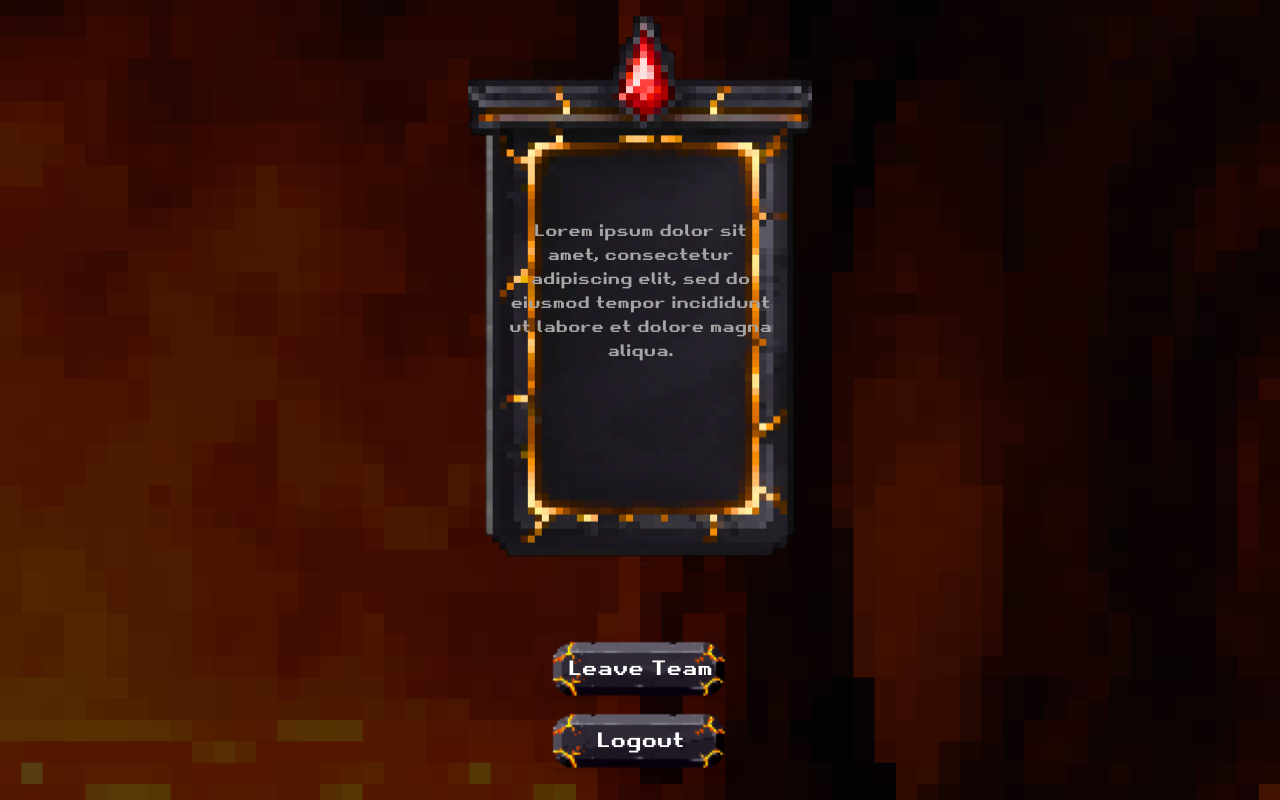
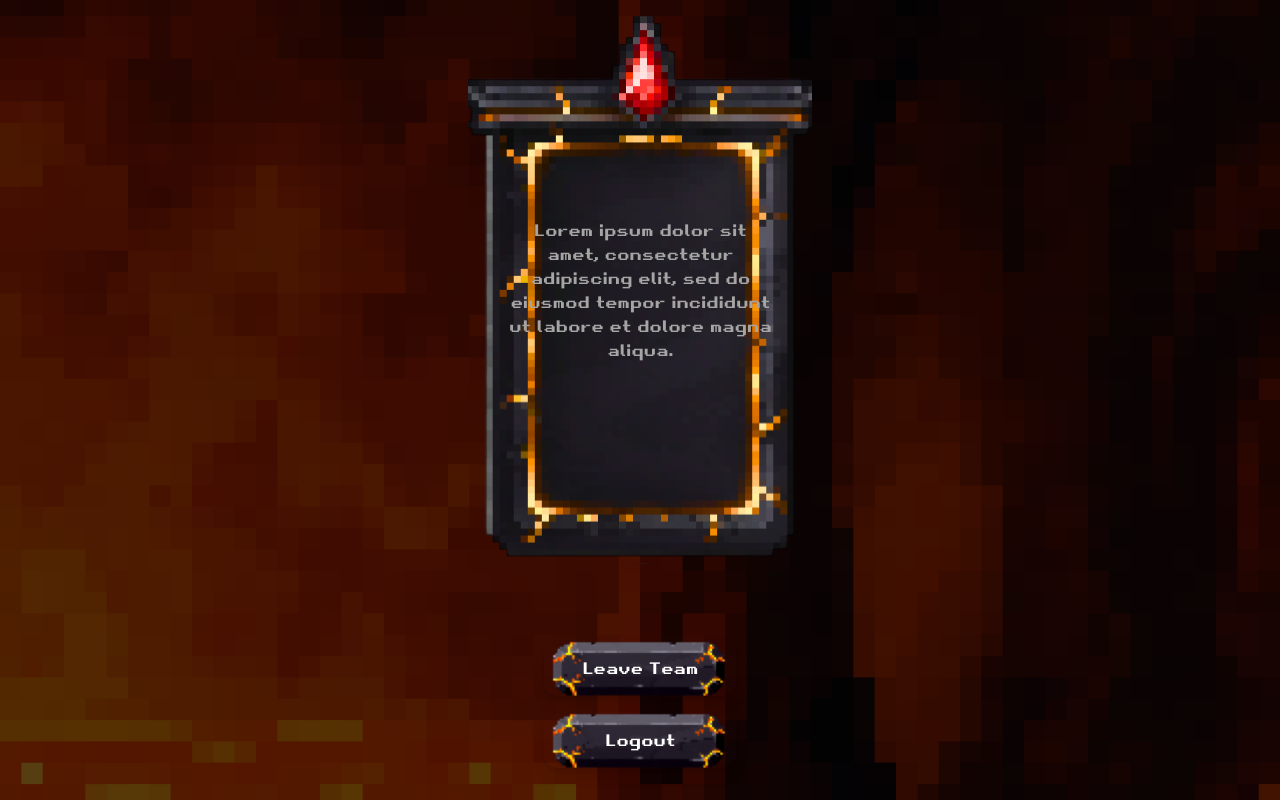
Before and after one commit to CodeChefVIT/clueminati-2025, a Next.js app: page /hell-instructions in a window 1280 px wide. Built offline with nearby package versions, Linux system fonts and the light colour scheme; no server answers; the database is empty.

Commit message:
hell instructions button text overflow fix

```diff
--- a/src/app/hell-instructions/page.tsx
+++ b/src/app/hell-instructions/page.tsx
@@ -70,7 +70,7 @@ function HellInstructions() {
         <Button
           onClick={leaveTeam}
           disabled={leaving}
-          className="w-48 h-14 text-xl font-bold rounded-xl transition-all duration-300 bg-no-repeat bg-center bg-cover text-white shadow-lg hover:scale-105"
+          className="w-48 h-14 text-md font-bold rounded-xl transition-all duration-300 bg-no-repeat bg-center bg-cover text-white shadow-lg hover:scale-105"
           style={{
             backgroundImage: `url('/assets/round-box-hell.svg')`,
           }}
@@ -80,7 +80,7 @@ function HellInstructions() {
         <Button
           onClick={handleLogout}
           disabled={loading}
-          className="w-48 h-14 text-xl font-bold rounded-xl transition-all duration-300 bg-no-repeat bg-center bg-cover text-white shadow-lg hover:scale-105"
+          className="w-48 h-14 text-md font-bold rounded-xl transition-all duration-300 bg-no-repeat bg-center bg-cover text-white shadow-lg hover:scale-105"
           style={{
             backgroundImage: `url('/assets/round-box-hell.svg')`,
           }}
```
